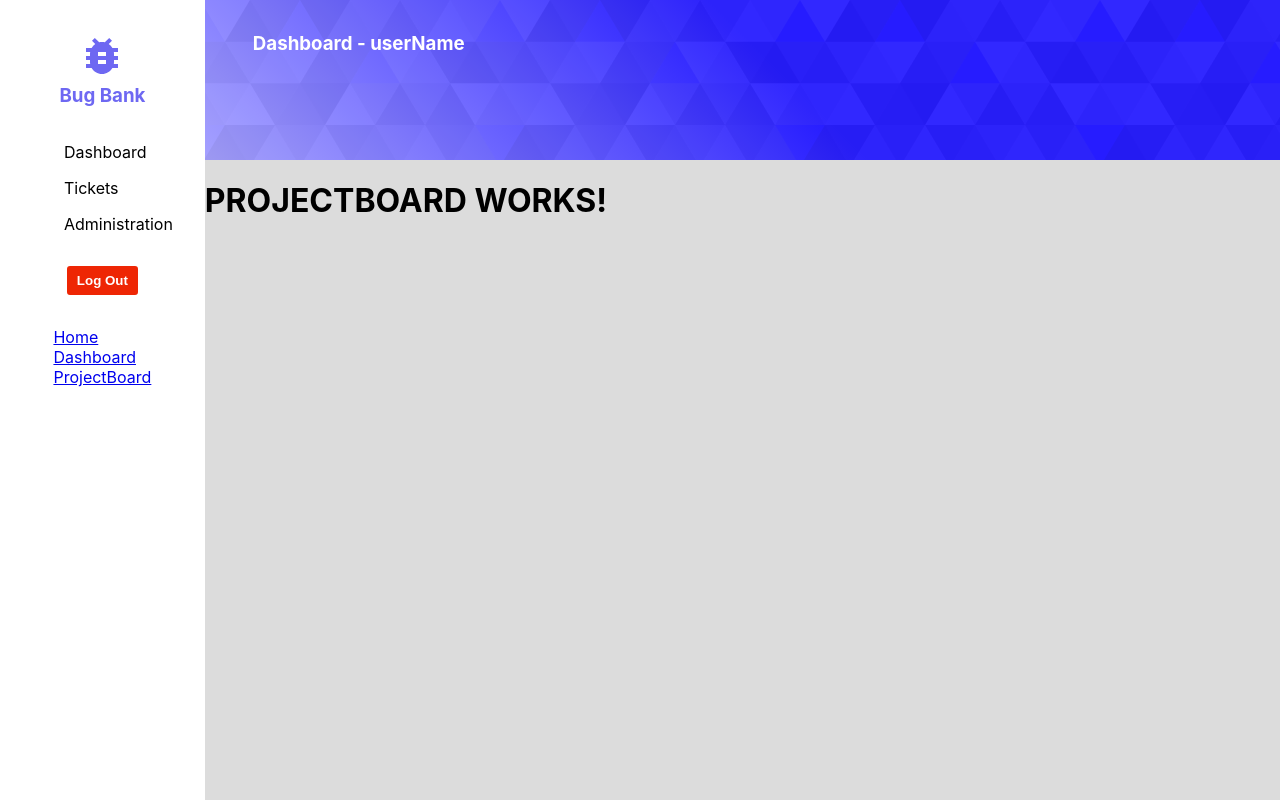
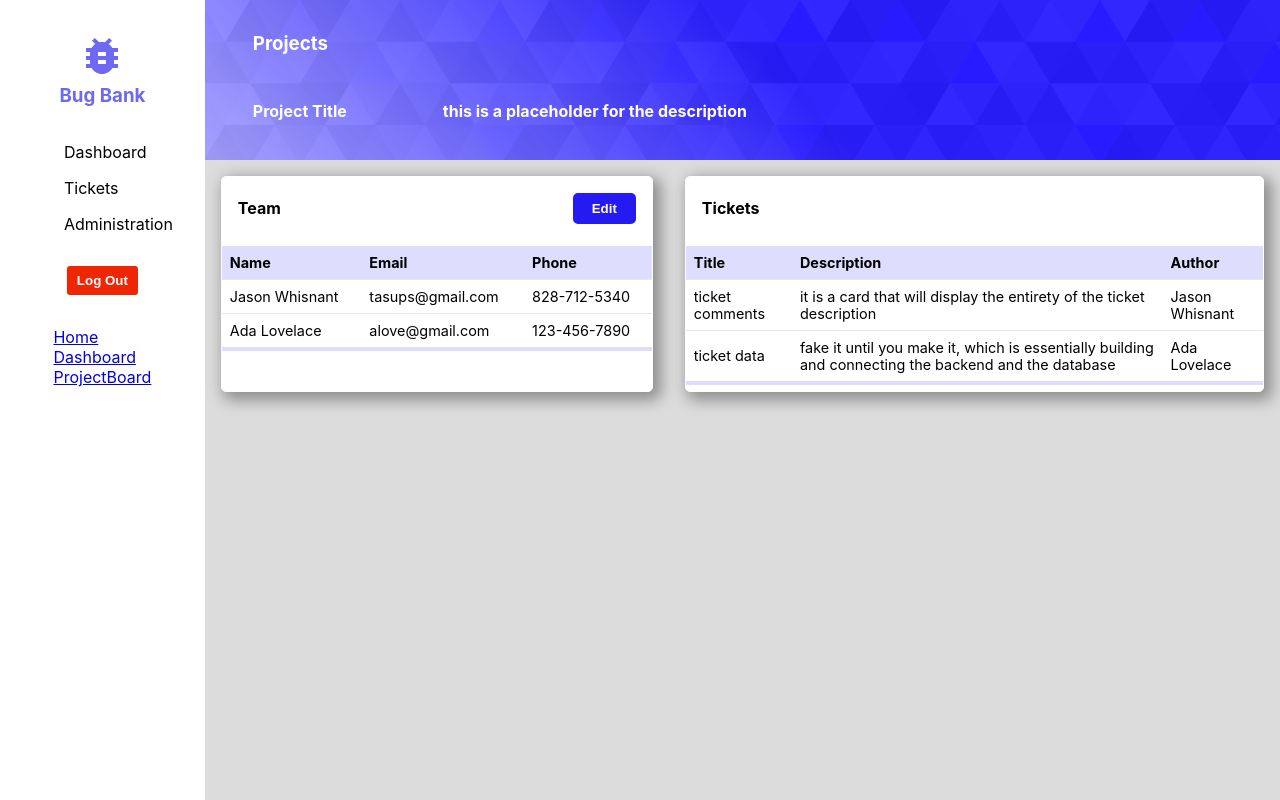
Before and after one commit to Tasups/bug-tracker-frontend, a React (Create React App) app: page /projectboard in a window 1280 px wide. Built offline with nearby package versions, Linux system fonts and the light colour scheme.

Commit message:
includes projects team and tickets cards in projectBoard component

```diff
--- a/public/index.html
+++ b/public/index.html
@@ -10,11 +10,6 @@
       content="Web site created using create-react-app"
     />
     <link rel="apple-touch-icon" href="%PUBLIC_URL%/logo192.png" />
-    <!--
-      manifest.json provides metadata used when your web app is installed on a
-      user's mobile device or desktop. See https://developers.google.com/web/fundamentals/web-app-manifest/
-    -->
-    <link rel="manifest" href="%PUBLIC_URL%/manifest.json" />
     <!--
       Notice the use of %PUBLIC_URL% in the tags above.
       It will be replaced with the URL of the `public` folder during the build.
--- a/src/App.css
+++ b/src/App.css
@@ -205,6 +205,8 @@ body{
   /* background by SVGBackgrounds.com */
 }
 
+
+
 .header-container h3 {
   position: absolute;
   left: 16vw;
@@ -213,6 +215,20 @@ body{
   padding-left: 3rem;
   color: white;
   font-weight: bold;
+}
+
+.header-project-titles {
+  position: absolute;
+  display: flex;
+  left: 16vw;
+  margin: 1rem 0;
+  padding-top: 4rem;
+  padding-left: 3rem;
+  color: white;
+}
+
+.header-project-titles h4 {
+  margin-right: 6rem;
 }
 
 /* SIDENAV  *******************************************************/
@@ -522,3 +538,154 @@ body{
   min-height: 80vh;
   background-color: rgb(220,220,220);
 }
+
+.projectboard-team-and-tickets {
+  display: flex;
+}
+
+/* PROJECTTEAM CARD ***********************************************/
+
+.projectteam-container {
+  margin: 1rem;
+  background-color: white;
+  border: 1px solid white;
+  border-radius: 5px;
+  -webkit-box-shadow: 5px 5px 15px 3px rgba(0,0,0,0.36);
+  box-shadow: 5px 5px 15px 3px rgba(0,0,0,0.36);
+  min-width: 40%;
+}
+
+.projectteam-title {
+  display: flex;
+  justify-content: space-between;
+}
+
+.projectteam-title h4 {
+  padding: 0 1rem;
+}
+
+.projectteam-title button {
+  background-color: rgba(36,27,242, 1);
+  color: white;
+  font-weight: bold;
+  padding: 0 1rem;
+  margin: 1rem;
+  border: 3px solid rgba(36,27,242, 1);
+  border-radius: 5px;
+  cursor: pointer;
+  transition: 0.2s ease-in-out;
+}
+
+.projectteam-title button:hover {
+  background-color: rgba(36,27,242, 0.8);
+  border: 3px solid rgba(36,27,242, 0.8);
+  border-radius: 5px;
+  transition: 0.3s ease-in-out;
+}
+
+.projectteam-table table {
+  margin: 0.4rem auto;
+  text-align: center;
+  border-collapse: collapse;
+  font-size: 0.9em;
+  min-width: 100%;
+}
+
+.projectteam-table th {
+  text-align: left;
+  background-color: rgba(36,27,242, 0.15);
+  font-weight: bold;
+}
+
+.projectteam-table td {
+  text-align: left;
+}
+
+.projectteam-table th, .projectteam-table td {
+  padding: 0.5rem 0.5rem;
+}
+
+.projectteam-table tr {
+  border-bottom: 1px solid rgba(230, 230, 230, 1);
+}
+
+.projectteam-table tr:last-of-type {
+  border-bottom: 4px solid rgba(36,27,242, 0.15);
+}
+
+/* PROJECTTICKETS CARD ********************************************/
+
+.projecttickets-container {
+  margin: 1rem;
+  background-color: white;
+  border: 1px solid white;
+  border-radius: 5px;
+  -webkit-box-shadow: 5px 5px 15px 3px rgba(0,0,0,0.36);
+  box-shadow: 5px 5px 15px 3px rgba(0,0,0,0.36);
+  max-width: 55%;
+}
+
+.projecttickets-title {
+  display: flex;
+  justify-content: space-between;
+}
+
+.projecttickets-title h4 {
+  padding: 0 1rem;
+}
+
+.projecttickets-title button {
+  background-color: rgba(36,27,242, 1);
+  color: white;
+  font-weight: bold;
+  padding: 0 1rem;
+  margin: 1rem;
+  border: 3px solid rgba(36,27,242, 1);
+  border-radius: 5px;
+  cursor: pointer;
+  transition: 0.2s ease-in-out;
+}
+
+.projecttickets-title button:hover {
+  background-color: rgba(36,27,242, 0.8);
+  border: 3px solid rgba(36,27,242, 0.8);
+  border-radius: 5px;
+  transition: 0.3s ease-in-out;
+}
+
+.projecttickets-table table {
+  margin: 0.4rem auto;
+  text-align: center;
+  border-collapse: collapse;
+  font-size: 0.9em;
+  min-width: 100%;
+}
+
+.projecttickets-table th {
+  text-align: left;
+  background-color: rgba(36,27,242, 0.15);
+  font-weight: bold;
+}
+
+.projecttickets-table td {
+  text-align: left;
+}
+
+.projecttickets-table th, .projecttickets-table td {
+  padding: 0.5rem 0.5rem;
+}
+
+.projecttickets-table tr {
+  border-bottom: 1px solid rgba(230, 230, 230, 1);
+}
+
+.projecttickets-table tr:last-of-type {
+  border-bottom: 4px solid rgba(36,27,242, 0.15);
+}
+
+.projecttickets-table tr:not(:first-of-type):hover {
+  background-color:  rgba(110, 104, 242, 1);
+  color: white;
+  transition: ease-in-out 0.2s;
+  cursor: pointer;
+}
--- a/src/components/Header.js
+++ b/src/components/Header.js
@@ -1,6 +1,6 @@
-import React from 'react';
 
-const Header = () => {
+const Header = (props) => {
+
   return(
     <header className="header-container">
       <h3>Dashboard - userName</h3>
--- a/src/components/dashboard/Dashboard.js
+++ b/src/components/dashboard/Dashboard.js
@@ -62,7 +62,7 @@ const Dashboard = () => {
 
   return(
     <>
-      <Header />
+      <Header projects={projects[0].contributors} />
       <SideNav />
       <main className="dashboard-container">
 
@@ -106,7 +106,7 @@ const Dashboard = () => {
           </section>
         }
 
-        <div className={open && "grayed-out"}>
+        <div className={open ? "grayed-out" : undefined}>
           <ProjectCard
             projects={projects}
             handleClick={toggleAddProjectModal}
--- a/src/components/dashboard/ProjectCard.js
+++ b/src/components/dashboard/ProjectCard.js
@@ -10,6 +10,7 @@ const ProjectCard = (props) => {
 
       <div className="projectcard-table">
         <table>
+          <tbody>
             <tr>
               <th>Project</th>
               <th>Description</th>
@@ -22,6 +23,7 @@ const ProjectCard = (props) => {
                 <td>{el.contributors}</td>
               </tr>
             ))}
+          </tbody>
         </table>
       </div>
     </section>
--- a/src/components/projectBoard/ProjectBoard.js
+++ b/src/components/projectBoard/ProjectBoard.js
@@ -1,13 +1,48 @@
 import SideNav from '../SideNav'
-import Header from '../Header'
+import ProjectHeader from './ProjectHeader'
+import ProjectTeam from './ProjectTeam'
+import ProjectTickets from './ProjectTickets'
+
+const projects = [
+  {
+    name: "Jason Whisnant",
+    email: "tasups@gmail.com",
+    phone: "828-712-5340"
+  },
+  {
+    name: "Ada Lovelace",
+    email: "alove@gmail.com",
+    phone: "123-456-7890"
+  },
+  ]
+
+const tickets = [
+  {
+    title: "ticket comments",
+    description: "it is a card that will display the entirety of the ticket description",
+    author: "Jason Whisnant"
+  },
+  {
+    title: "ticket data",
+    description: "fake it until you make it, which is essentially building and connecting the backend and the database",
+    author: "Ada Lovelace"
+  },
+  ]
 
 const ProjectBoard = () => {
   return(
     <>
-      <Header />
+      <ProjectHeader />
       <SideNav />
       <div className="projectboard-container">
-        <h1>PROJECTBOARD WORKS!</h1>
+        <div className="projectboard-team-and-tickets">
+          <ProjectTeam
+          data={projects}
+        />
+        <ProjectTickets
+          tickets={tickets}
+        />
+        </div>
       </div>
     </>
     )
--- /dev/null
+++ b/src/components/projectBoard/ProjectHeader.js
@@ -0,0 +1,20 @@
+
+const ProjectHeader = () => {
+
+  return(
+    <header className="header-container">
+        <h3>Projects</h3>
+      {
+      /*
+        consider putting optional rendering here if projects.length === 1, as there would be only one project in the array and so it wouldn't show up on the Dashboard which should have numerous projects in the array also consider the conditional rendering for the h3 so that instead of Dashboard you have only the userName
+      */
+      }
+      <div className="header-project-titles">
+        <h4>Project Title</h4>
+        <h4>this is a placeholder for the description</h4>
+      </div>
+    </header>
+    )
+}
+
+export default ProjectHeader;
--- /dev/null
+++ b/src/components/projectBoard/ProjectTeam.js
@@ -0,0 +1,32 @@
+
+const ProjectTeam = (props) => {
+
+  return(
+    <section className="projectteam-container">
+        <div className="projectteam-title">
+          <h4>Team</h4>
+          <button>Edit</button>
+        </div>
+        <div className="projectteam-table">
+          <table>
+            <tbody>
+              <tr>
+                <th>Name</th>
+                <th>Email</th>
+                <th>Phone</th>
+              </tr>
+              {props.data?.map((person) => (
+                <tr key={person.name}>
+                  <td>{person.name}</td>
+                  <td>{person.email}</td>
+                  <td>{person.phone}</td>
+                </tr>
+              ))}
+            </tbody>
+          </table>
+          </div>
+        </section>
+    )
+}
+
+export default ProjectTeam;
--- /dev/null
+++ b/src/components/projectBoard/ProjectTickets.js
@@ -0,0 +1,31 @@
+
+ const ProjectTickets = (props) => {
+
+   return(
+     <section className="projecttickets-container">
+        <div className="projecttickets-title">
+          <h4>Tickets</h4>
+        </div>
+        <div className="projecttickets-table">
+          <table>
+            <tbody>
+              <tr>
+                <th>Title</th>
+                <th>Description</th>
+                <th>Author</th>
+              </tr>
+              {props.tickets?.map((ticket) => (
+                <tr key={ticket.title}>
+                  <td>{ticket.title}</td>
+                  <td>{ticket.description}</td>
+                  <td>{ticket.author}</td>
+                </tr>
+              ))}
+            </tbody>
+          </table>
+          </div>
+        </section>
+     )
+ }
+
+ export default ProjectTickets;
```
Lines whose indentation alone changed are shown as unchanged.
